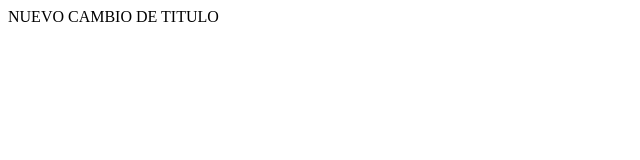
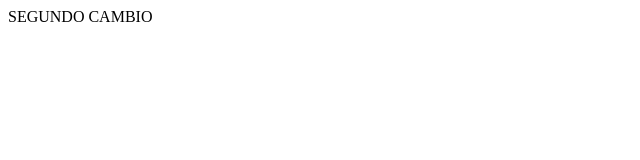
Before and after one commit to vbellera-dev/miPrimerRepo, a plain HTML site: page index.html in a window 1280 px wide. Shown: the whole page, without its empty margins (0-640 px from the left). Drawn offline with Linux system fonts and the light colour scheme.

Commit message:
Update index.html

```diff
--- a/index.html
+++ b/index.html
@@ -5,7 +5,7 @@
     <meta http-equiv="X-UA-Compatible" content="IE=edge">
     <meta name="viewport" content="width=device-width, initial-scale=1.0">
     <title>Document</title>
-    NUEVO CAMBIO DE TITULO
+    SEGUNDO CAMBIO
 </head>
 <body>
 
```
